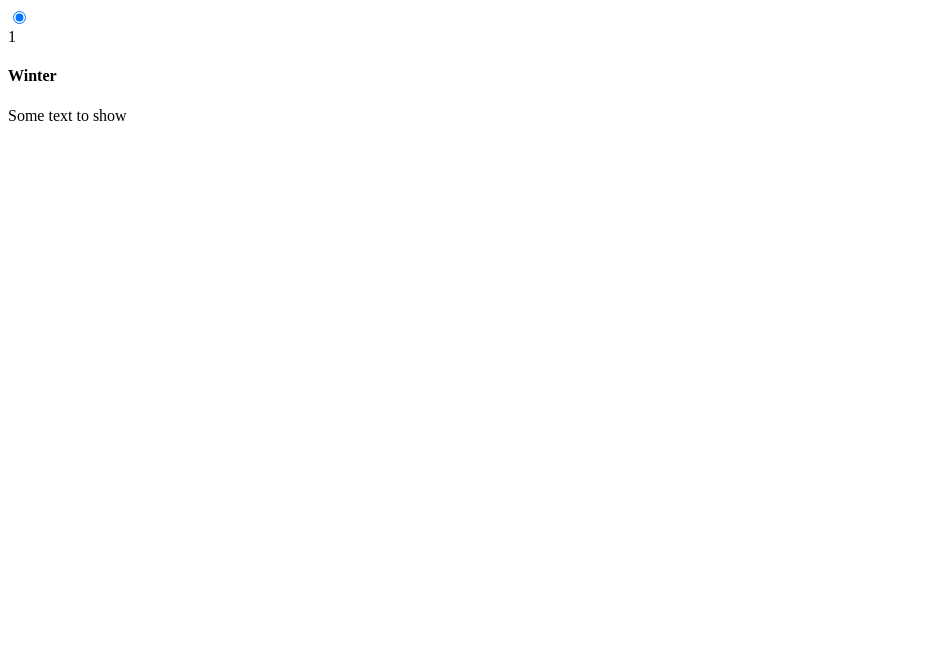
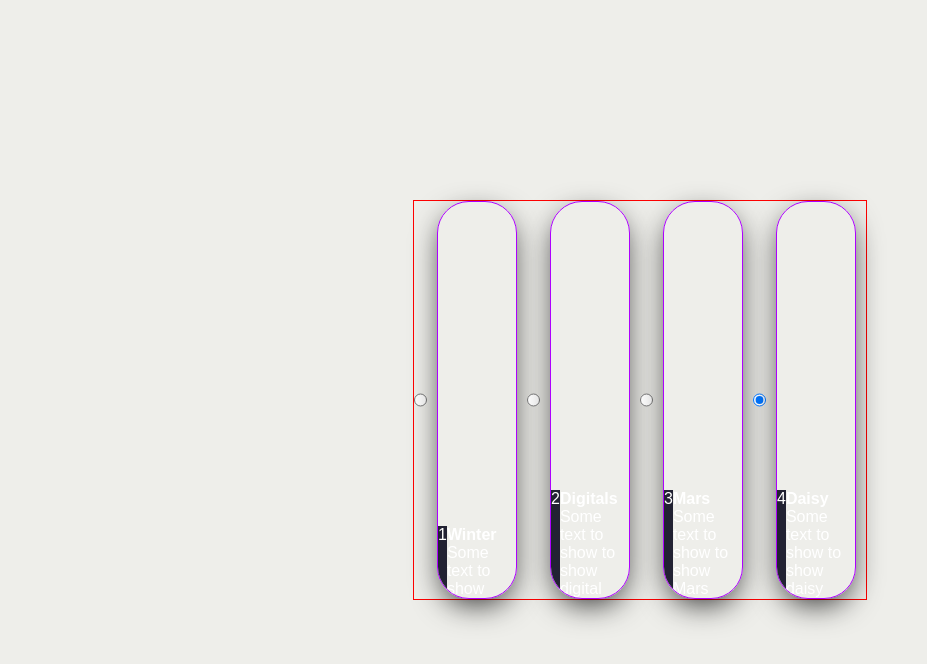
Before and after one commit to alvaldes86/Card-Animatiom, a plain HTML site: page index.html in a window 1280 px wide. Shown: the whole page, without its empty margins (0-927 px from the left). Drawn offline with Linux system fonts and the light colour scheme.

Commit message:
half way there

```diff
--- a/index.html
+++ b/index.html
@@ -19,6 +19,39 @@
                     </div>
                 </div>
             </label>
+
+            <input type="radio" name="slide" id="c2" checked>
+            <label for="c2" class="card">
+                <div class="row">
+                    <div class="icon">2</div>
+                    <div class="description">
+                        <h4>Digitals</h4>
+                        <p>Some text to show to show digital</p>
+                    </div>
+                </div>
+            </label>
+
+            <input type="radio" name="slide" id="c3" checked>
+            <label for="c3" class="card">
+                <div class="row">
+                    <div class="icon">3</div>
+                    <div class="description">
+                        <h4>Mars</h4>
+                        <p>Some text to show to show Mars</p>
+                    </div>
+                </div>
+            </label>
+
+            <input type="radio" name="slide" id="c4" checked>
+            <label for="c4" class="card">
+                <div class="row">
+                    <div class="icon">4</div>
+                    <div class="description">
+                        <h4>Daisy</h4>
+                        <p>Some text to show to show daisy</p>
+                    </div>
+                </div>
+            </label>
         </div>
     </div>
 
--- a/style.css
+++ b/style.css
@@ -1,3 +1,51 @@
-h1{
-    color: aqua;
+*{
+    box-sizing: border-box;
+    margin: 0;
+    padding: 0;
+    font-family: Arial, Helvetica, sans-serif;
 }
+
+body{
+    background-color: #eeeeea;
+}
+
+.wrapper{
+    width: 100%;
+    height: 100vh;
+    display: flex;
+    align-items: center; /*Move items vertically */
+    justify-content: center;  /*Move elements horizontally */
+}
+
+.container{
+    border: 1px red solid;
+    height: 400px;
+    display: flex;
+    flex-wrap: nowrap;
+    justify-content: start;
+}
+
+.card{
+    border: 1px rgb(174, 0, 255) solid;
+    width: 80px;
+    border-radius: .75rem;
+    background-size: cover;
+    cursor: pointer;
+    overflow: hidden;
+    border-radius: 2rem;
+    margin: 0 10px;
+    display: flex;
+    align-items: flex-end;
+    transition: .6s cubic-bezier(.28, -0.03, 0, .99);
+    box-shadow: 0px 10px 30px -5px rgba(0,0,0,0.8);
+}
+
+.card > .row{
+    color: white;
+    display: flex;
+    flex-wrap: nowrap;
+}
+
+.card > .row > .icon{
+    background: #223;
+}
```
